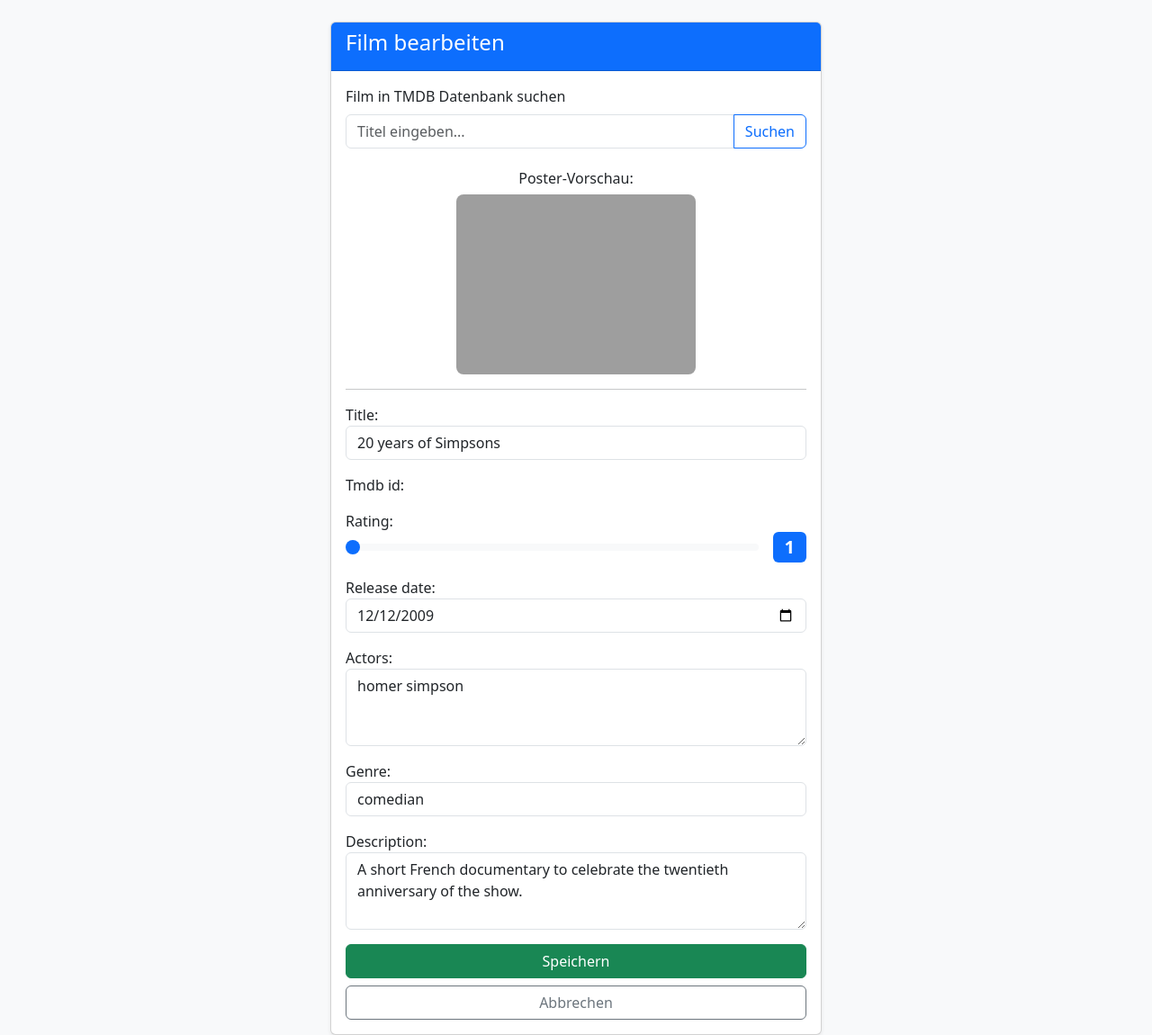
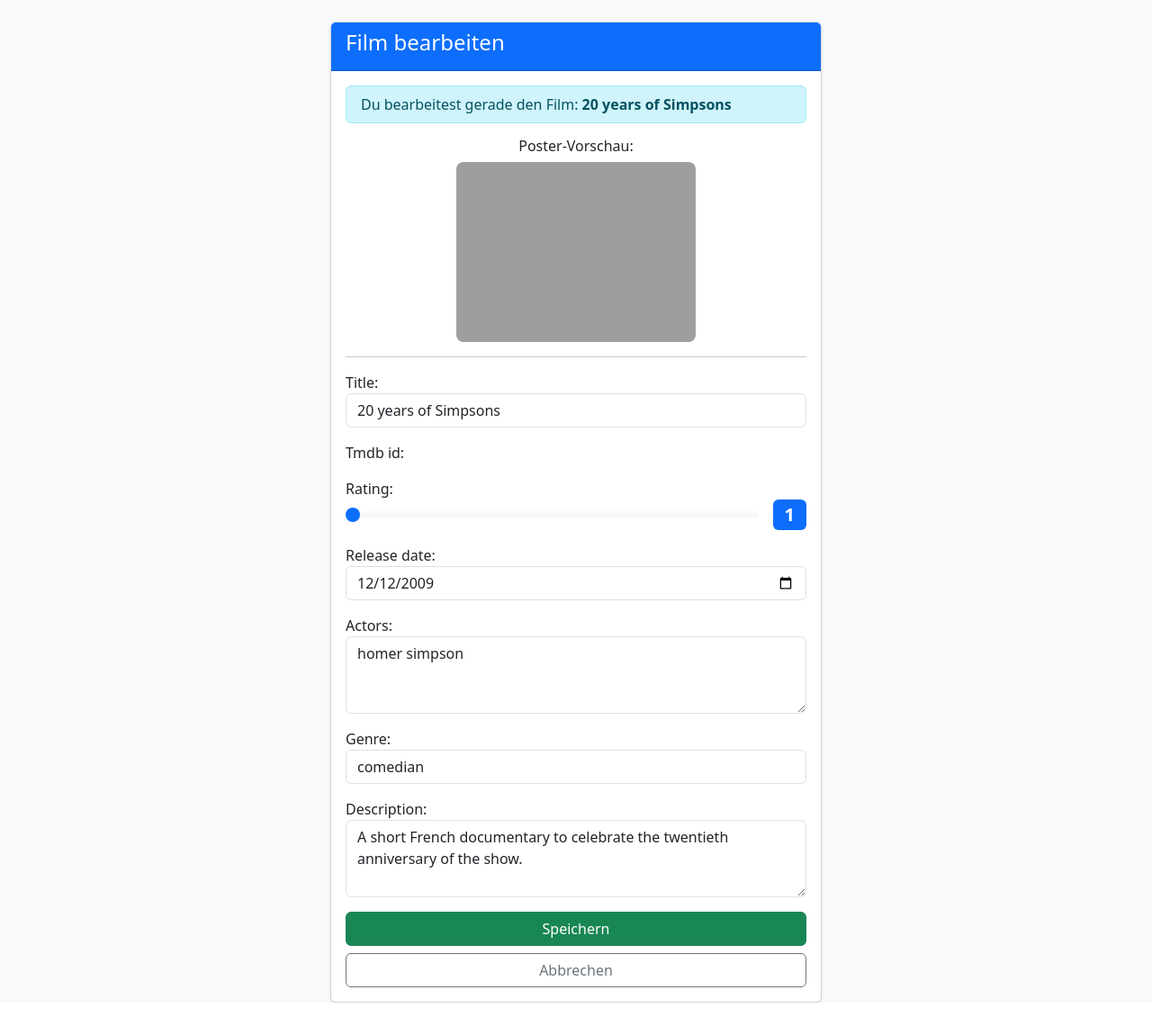
Before and after one commit to Diego-fzl/django-movierater, a Django app: page /edit/6/ in a window 1280 px wide. Shown: the part 56-1206 px from the top of the page at 90% size. After the commit the page ends 1170 px from the top, so only its background shows below. Run offline with Django 5.2, Linux system fonts and the light colour scheme; data comes from the database, SQL or seed files in the repository; grey boxes are pictures that could not be loaded.

Commit message:
add created_at to overview.html & remove search when movie is being edit

```diff
--- a/awesomemovierater/movieraterAPP/models.py
+++ b/awesomemovierater/movieraterAPP/models.py
@@ -11,6 +11,7 @@ class Movie(models.Model):
     genre = models.CharField(max_length=100, blank=True)
     picture = models.ImageField(upload_to='', blank=True, null=True)
     description = models.TextField()
+    created_at = models.DateTimeField(auto_now_add=True)
 
     def __str__(self):
         return self.title       #everytime the object is converted to str show:
--- a/awesomemovierater/templates/overview.html
+++ b/awesomemovierater/templates/overview.html
@@ -50,10 +50,13 @@
                     <span class="badge bg-warning text-dark">Rating: {{ movie.rating }}/10</span>
                     <small class="text-muted">{{ movie.release_date }}</small>
                 </div>
+
                 <div class = "d-grid">
                     <a href="{% url 'edit_movie' movie.id %}" class="btn btn-sm btn-outline-primary">Bearbeiten</a>
-
                 </div>
+                <small class="text-muted italic" style="font-size: 0.75rem;">
+                    Bewertet am: {{ movie.created_at|date:"d.m.Y" }}
+                </small>
             </div>
         </div>
     </div>
--- a/awesomemovierater/templates/upload.html
+++ b/awesomemovierater/templates/upload.html
@@ -9,18 +9,25 @@
                 <h4>{% if is_edit %}Film bearbeiten{% else %}Neuen Film bewerten{% endif %}</h4>
             </div>
             <div class="card-body">
+                {% if not is_edit %}
                 <!-- Suchbereich für TMDB -->
                 <div class="mb-4">
-                    <label for="tmdb-search-input" class="form-label">Film in TMDB Datenbank suchen</label>
-                    <div class="input-group">
-                        <input type="text" id="tmdb-search-input" class="form-control" placeholder="Titel eingeben..." oninput="debouncedSearch()">
-                        <button class="btn btn-outline-primary" type="button" onclick="searchMovie()">Suchen</button>
+                    <label for="tmdb-search-input" class="form-label ">Film in TMDB Datenbank suchen</label>
+                    <div class="input-group input-group-lg">
+                        <span class="input-group-text bg-primary text-white border-primary">
+                                🔍
+                            </span>
+                        <input type="text" id="tmdb-search-input" class="form-control border-primary" placeholder="Nach Film suchen ..." oninput="debouncedSearch()">
                     </div>
                     <div id="search-results" class="list-group mt-2" style="display: none; max-height: 250px; overflow-y: auto; position: absolute; z-index: 1000; width: 90%;">
                         <!-- Ergebnisse landen hier -->
                     </div>
                 </div>
-
+                {% else %}
+                 <div class="alert alert-info py-2">
+                        <i class="bi bi-info-circle"></i> Du bearbeitest gerade den Film: <strong>{{ form.instance.title }}</strong>
+                    </div>
+                {% endif %}
                 <!--  posterVorschau-->
                 <div id="poster-preview" class="mb-3 text-center"
                      style="{% if is_edit and form.instance.picture %}display: block;{% else %}display: none;{% endif %}">
```
